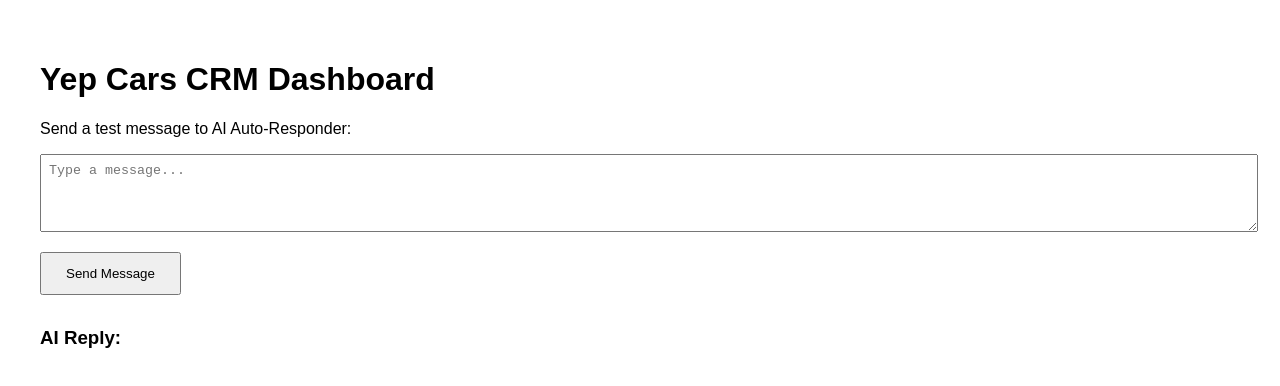
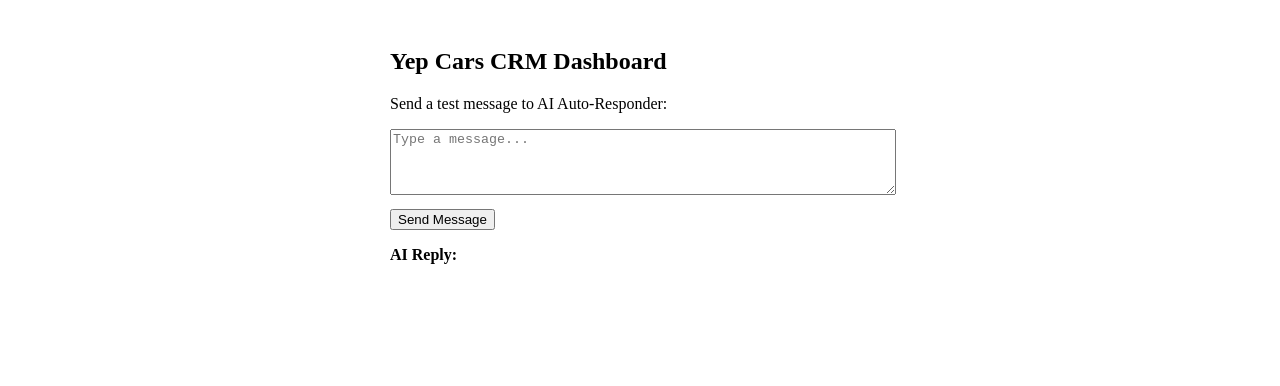
Before and after one commit to YEPCARS/yepcars-crm-frontend, a React (Create React App) app: page / in a window 1280 px wide. Shown: the top 386 px of the page. Built offline with nearby package versions, Linux system fonts and the light colour scheme.

Commit message:
Final working frontend with hardcoded AI backend

```diff
--- a/src/App.js
+++ b/src/App.js
@@ -1,40 +1,10 @@
-import React, { useState } from "react";
+import React from 'react';
+import Messages from './Messages';
 
 function App() {
-  const [message, setMessage] = useState("");
-  const [reply, setReply] = useState("");
-
-  const sendMessage = async () => {
-    try {
-      const res = await fetch(`${process.env.REACT_APP_BACKEND_URL}/ai-auto-reply`, {
-        method: "POST",
-        headers: { "Content-Type": "application/json" },
-        body: JSON.stringify({ message }),
-      });
-      const data = await res.json();
-      setReply(data.reply);
-    } catch (error) {
-      setReply("Error connecting to the backend.");
-    }
-  };
-
   return (
-    <div style={{ padding: "2rem", fontFamily: "Arial, sans-serif" }}>
-      <h1>Yep Cars CRM Dashboard</h1>
-      <p>Send a test message to AI Auto-Responder:</p>
-      <textarea
-        rows="4"
-        style={{ width: "100%", padding: "0.5rem" }}
-        value={message}
-        onChange={(e) => setMessage(e.target.value)}
-        placeholder="Type a message..."
-      />
-      <br />
-      <button onClick={sendMessage} style={{ marginTop: "1rem", padding: "0.75rem 1.5rem" }}>
-        Send Message
-      </button>
-      <h3 style={{ marginTop: "2rem" }}>AI Reply:</h3>
-      <p>{reply}</p>
+    <div>
+      <Messages />
     </div>
   );
 }
```
Also changed, not shown: src/firebaseConfig.js (+4 -6 lines), src/index.js (+4 -4 lines).
